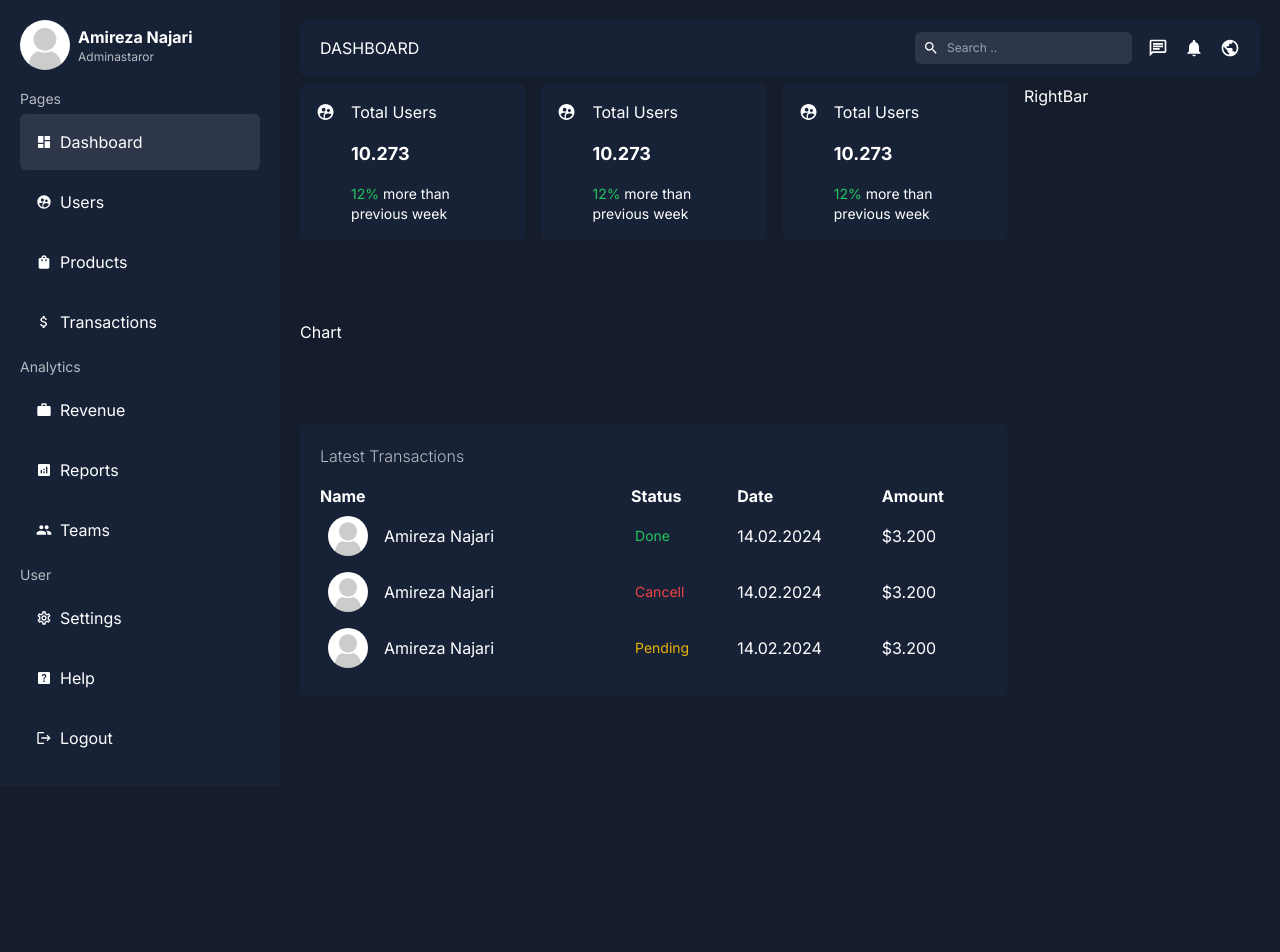
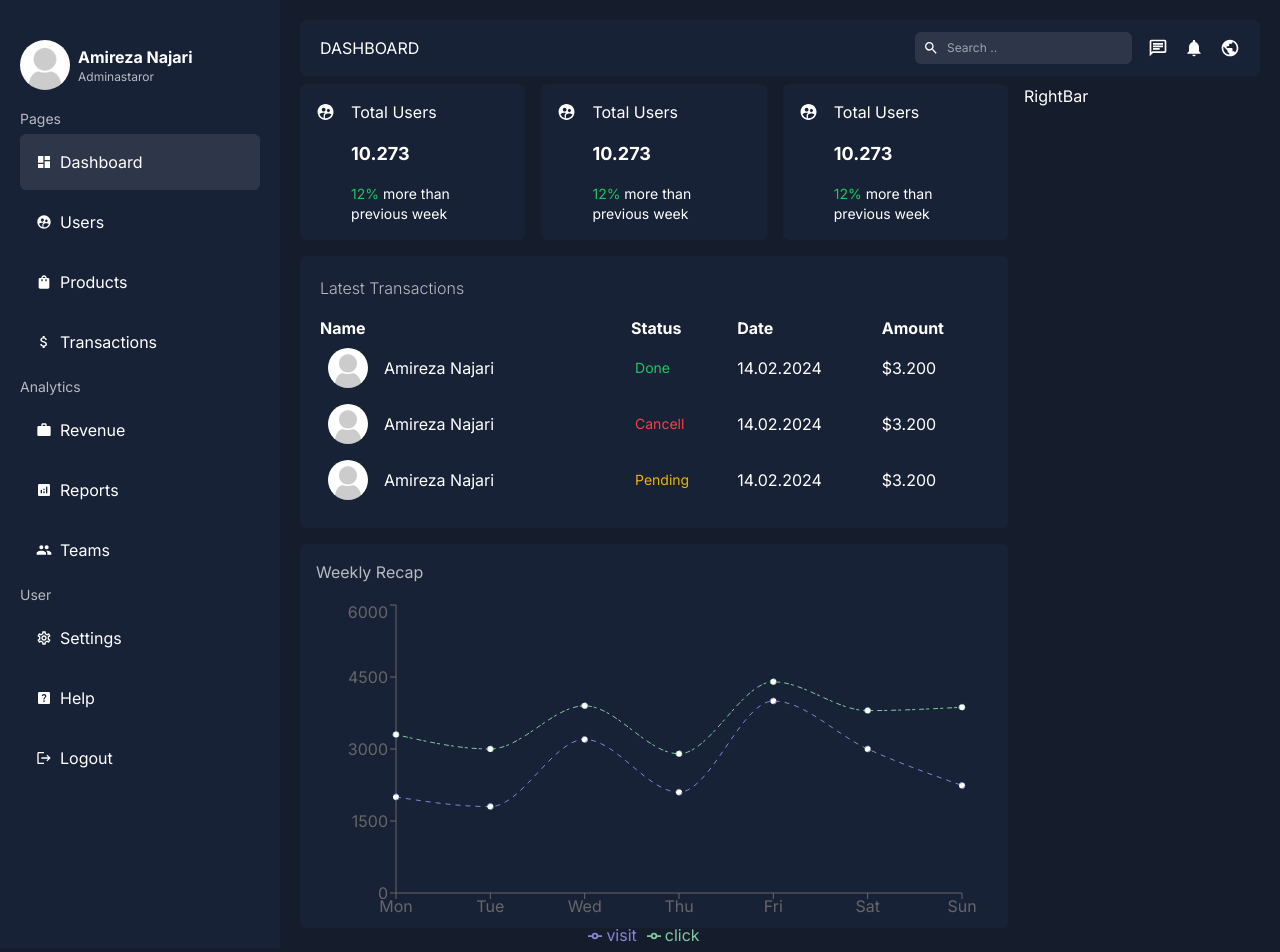
Before and after one commit to n4jari/admin, a Next.js app: page /dashboard in a window 1280 px wide. Before the commit the page ends 800 px from the top, so only its background shows below. Built offline with nearby package versions, Linux system fonts and the light colour scheme.

Commit message:
feat:create Chart and added style

```diff
--- a/app/dashboard/page.jsx
+++ b/app/dashboard/page.jsx
@@ -7,14 +7,14 @@ import RightBar from "../ui/dashboard/rightbar/page";
 const Dashboard = () => {
   return (
     <div className="flex gap-4">
-      <div className="flex gap-20 flex-col" style={{ flex: 3 }}>
+      <div className="flex gap-4 flex-col" style={{ flex: 3 }}>
         <div className="flex justify-between gap-4">
           <Card />
           <Card />
           <Card />
         </div>
+        <Transactions />
         <Chart />
-        <Transactions />
       </div>
       <div className="flex-1">
         <RightBar />
--- a/app/ui/dashboard/chart/page.jsx
+++ b/app/ui/dashboard/chart/page.jsx
@@ -1,9 +1,88 @@
-import React from 'react'
+"use client";
+import {
+  LineChart,
+  Line,
+  XAxis,
+  YAxis,
+  Tooltip,
+  Legend,
+  ResponsiveContainer,
+} from "recharts";
+
+const data = [
+  {
+    name: "Mon",
+    visit: 2000,
+    click: 3300,
+  },
+  {
+    name: "Tue",
+    visit: 1800,
+    click: 3000,
+  },
+  {
+    name: "Wed",
+    visit: 3200,
+    click: 3900,
+  },
+  {
+    name: "Thu",
+    visit: 2100,
+    click: 2900,
+  },
+  {
+    name: "Fri",
+    visit: 4000,
+    click: 4400,
+  },
+  {
+    name: "Sat",
+    visit: 3000,
+    click: 3800,
+  },
+  {
+    name: "Sun",
+    visit: 2240,
+    click: 3870,
+  },
+];
 
 const Chart = () => {
   return (
-    <div>Chart</div>
-  )
-}
+    <div className="h-96 bg-soft rounded-md p-4 ">
+      <h2 className="text-soft fo nt-light mb-4">Weekly Recap</h2>
+      <ResponsiveContainer width="100%" height="100%">
+        <LineChart
+          width={500}
+          height={300}
+          data={data}
+          margin={{
+            top: 5,
+            right: 30,
+            left: 20,
+            bottom: 5,
+          }}
+        >
+          <XAxis dataKey="name" />
+          <YAxis />
+          <Tooltip contentStyle={{backgroundColor:"#222" ,border:"none"}}/>
+          <Legend />
+          <Line
+            type="monotone"
+            dataKey="visit"
+            stroke="#8884d8"
+            strokeDasharray="5 5"
+          />
+          <Line
+            type="monotone"
+            dataKey="click"
+            stroke="#82ca9d"
+            strokeDasharray="3 4 5 2"
+          />
+        </LineChart>
+      </ResponsiveContainer>
+    </div>
+  );
+};
 
-export default Chart
+export default Chart;
```
